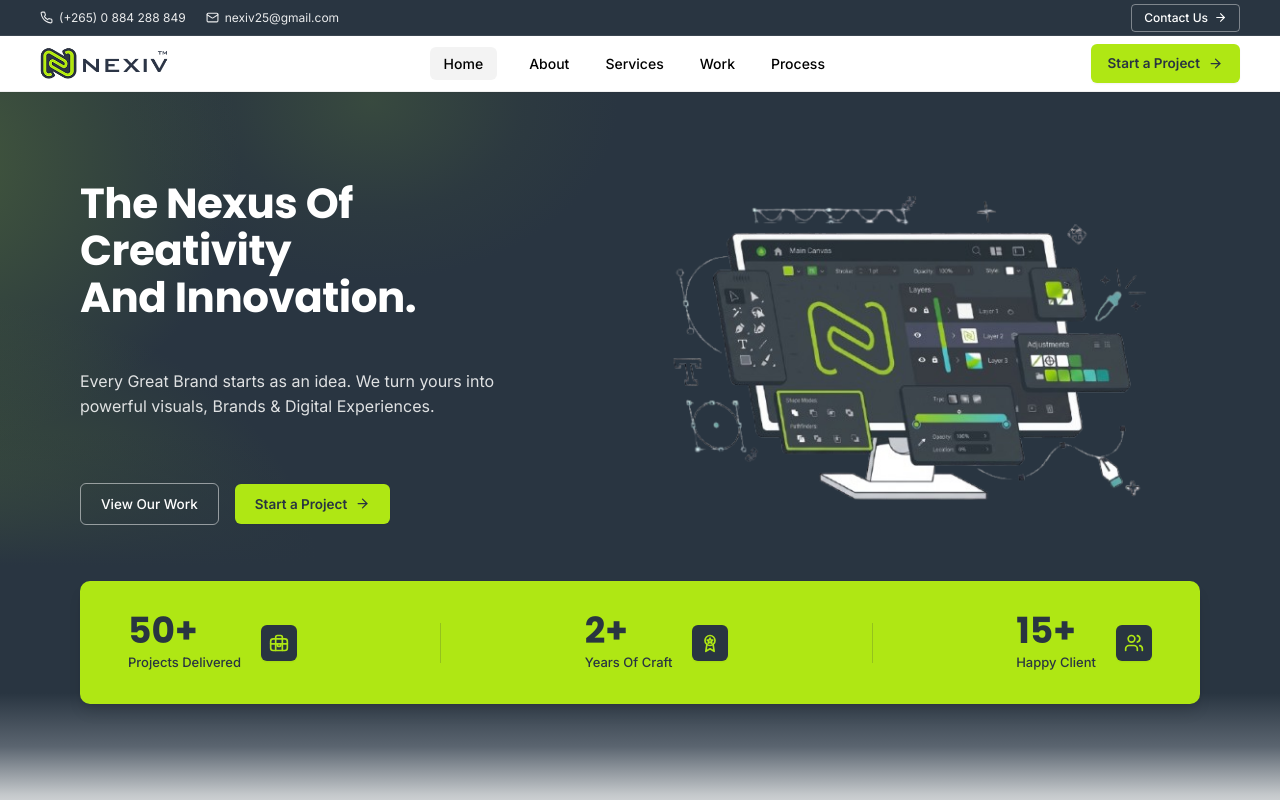
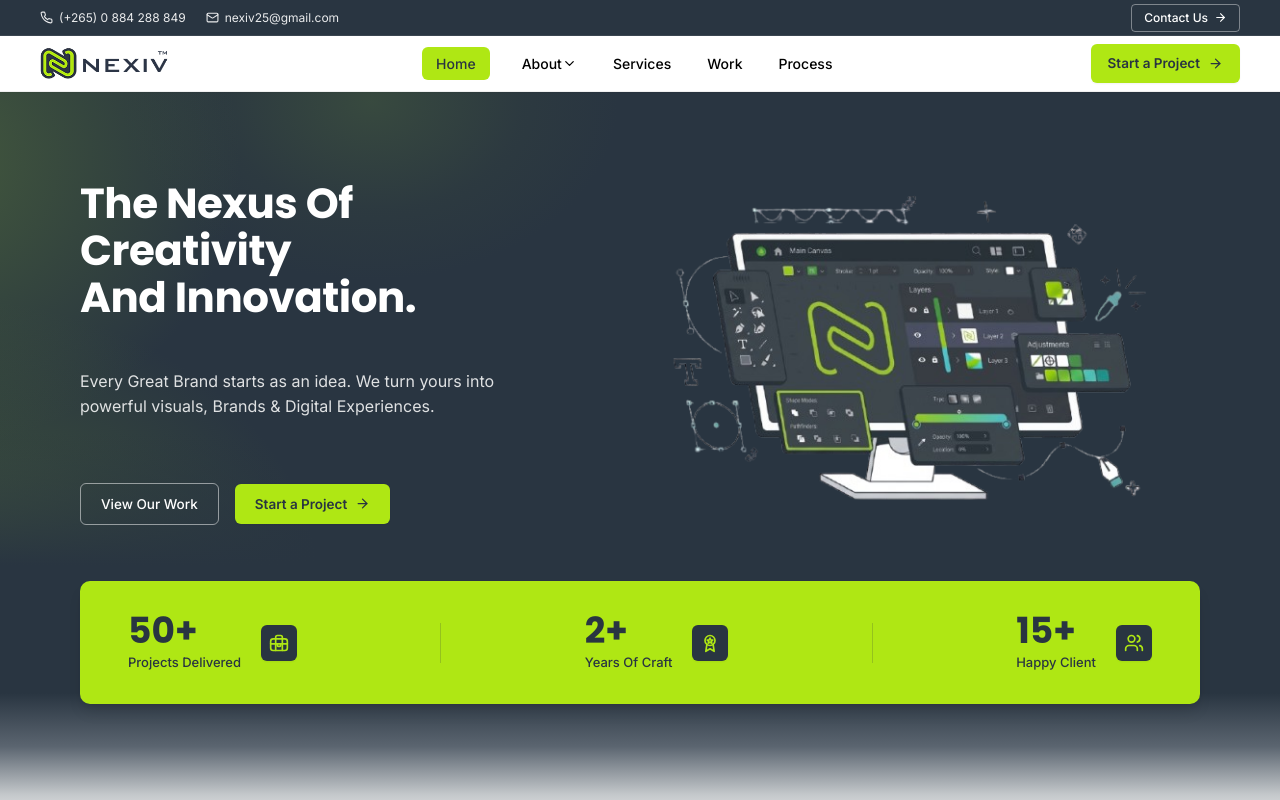
Before and after one commit to FAROOKKALUMBI/NEXIV-WEBSITE, a Next.js app: page / in a window 1280 px wide. Shown: the top 800 px of the page. Built offline with nearby package versions, Linux system fonts and the light colour scheme.

Commit message:
feat(nav): highlight current page and section

```diff
--- a/components/layout/Navbar.tsx
+++ b/components/layout/Navbar.tsx
@@ -1,110 +1,98 @@
 "use client";
 
-import React, { useState } from "react";
-import { Menu, X, ArrowRight } from "lucide-react";
+import React, { useEffect, useMemo, useState } from "react";
+import { usePathname } from "next/navigation";
+import { Menu, X, ArrowRight, ChevronDown } from "lucide-react";
 import { motion, AnimatePresence } from "framer-motion";
 import { Logo } from "../ui/Logo";
 
-interface NavbarProps {
-  onOpenContact?: () => void;
-}
+interface NavbarProps { onOpenContact?: () => void; }
+
+const navLinks = [
+  { name: "Home", href: "/#home", section: "home" },
+  { name: "Services", href: "/services", section: "services" },
+  { name: "Work", href: "/work", section: "work" },
+  { name: "Process", href: "/process", section: "process" },
+];
+
+const homeSections = [...navLinks.map((link) => link.section), "about"];
+
+const aboutLinks = [
+  { name: "About Us", href: "/about#overview", section: "overview" },
+  { name: "Our Team", href: "/about#leadership", section: "leadership" },
+  { name: "Our Partners", href: "/about#partners", section: "partners" },
+  { name: "FAQs", href: "/about#faqs", section: "faqs" },
+];
+
+const normaliseAboutSection = (hash: string) => {
+  const section = hash.replace("#", "");
+  if (section === "our-team") return "leadership";
+  if (section === "our-partners") return "partners";
+  return aboutLinks.some((link) => link.section === section) ? section : "overview";
+};
 
 export function Navbar({ onOpenContact }: NavbarProps) {
+  const pathname = usePathname();
   const [isOpen, setIsOpen] = useState(false);
+  const [isAboutOpen, setIsAboutOpen] = useState(false);
+  const [activeSection, setActiveSection] = useState("home");
+  const [aboutSection, setAboutSection] = useState("overview");
 
-  const navLinks = [
-    { name: "Home", href: "#home", active: true },
-    { name: "About", href: "#about" },
-    { name: "Services", href: "#services" },
-    { name: "Work", href: "#work" },
-    { name: "Process", href: "#process" },
-  ];
+  useEffect(() => {
+    const updateFromHash = () => {
+      const hash = window.location.hash.replace("#", "");
+      if (pathname === "/about") setAboutSection(normaliseAboutSection(hash));
+      if (pathname === "/" && navLinks.some((link) => link.section === hash)) setActiveSection(hash);
+    };
+    updateFromHash();
+    window.addEventListener("hashchange", updateFromHash);
+    return () => window.removeEventListener("hashchange", updateFromHash);
+  }, [pathname]);
 
-  return (
-    <nav className="sticky top-0 z-50 bg-white h-14 border-b border-black/[0.06] flex items-center shadow-sm">
-      <div className="w-full max-w-[1280px] mx-auto px-5 sm:px-10 h-full flex justify-between items-center">
-        {/* LEFT — Logo */}
-        <Logo variant="light" />
+  useEffect(() => {
+    if (pathname !== "/") return;
+    const sections = homeSections.map((section) => document.getElementById(section)).filter((section): section is HTMLElement => Boolean(section));
+    if (!sections.length) return;
+    const observer = new IntersectionObserver((entries) => {
+      const visible = entries.filter((entry) => entry.isIntersecting).sort((a, b) => b.intersectionRatio - a.intersectionRatio)[0];
+      if (visible) setActiveSection(visible.target.id);
+    }, { rootMargin: "-20% 0px -55% 0px", threshold: [0.1, 0.3, 0.6] });
+    sections.forEach((section) => observer.observe(section));
+    return () => observer.disconnect();
+  }, [pathname]);
 
-        {/* CENTER — Nav (Desktop & Tablet) */}
-        <div className="hidden md:flex items-center gap-5 lg:gap-7">
-          {navLinks.map((link) => (
-            <a
-              key={link.name}
-              href={link.href}
-              className={`font-inter font-medium text-[14px] transition-colors duration-200 ${
-                link.active
-                  ? "text-black bg-[#F3F3F3] px-3.5 py-1.5 rounded-md"
-                  : "text-black hover:text-black/60 px-1 py-1"
-              }`}
-            >
-              {link.name}
-            </a>
-          ))}
+  const isAboutActive = pathname === "/about" || (pathname === "/" && activeSection === "about");
+  const activeNavName = useMemo(() => {
+    if (isAboutActive) return "About";
+    return navLinks.find((link) => pathname === `/${link.section}` || (pathname === "/" && link.section === activeSection))?.name;
+  }, [activeSection, isAboutActive, pathname]);
+  const linkClass = (active: boolean) => `font-inter font-medium text-[14px] transition-colors duration-200 ${active ? "rounded-md bg-[#afe714] px-3.5 py-1.5 text-[#293541]" : "px-1 py-1 text-black hover:text-[#66727b]"}`;
+
+  return <nav className="sticky top-0 z-50 flex h-14 items-center border-b border-black/[0.06] bg-white shadow-sm">
+    <div className="mx-auto flex h-full w-full max-w-[1280px] items-center justify-between px-5 sm:px-10">
+      <Logo variant="light" />
+      <div className="hidden items-center gap-5 md:flex lg:gap-7">
+        <a href={navLinks[0].href} className={linkClass(activeNavName === "Home")}>Home</a>
+        <div className="relative" onMouseEnter={() => setIsAboutOpen(true)} onMouseLeave={() => setIsAboutOpen(false)}>
+          <div className={`flex items-center font-inter text-[14px] font-medium transition-colors duration-200 ${isAboutActive ? "rounded-md bg-[#afe714] text-[#293541]" : isAboutOpen ? "rounded-md bg-[#f3f3f3] text-black" : "text-black"}`}>
+            <a href="/about#overview" className={`py-1.5 ${isAboutActive || isAboutOpen ? "pl-3.5" : "pl-1"} hover:text-[#66727b]`}>About</a>
+            <button type="button" onClick={() => setIsAboutOpen((open) => !open)} aria-label="Open About menu" aria-expanded={isAboutOpen} aria-haspopup="menu" className={`py-1.5 ${isAboutActive || isAboutOpen ? "pr-3" : "pr-1"} hover:text-[#66727b]`}><ChevronDown size={15} className={`transition-transform ${isAboutOpen ? "rotate-180" : ""}`} /></button>
+          </div>
+          <AnimatePresence>{isAboutOpen && <motion.div initial={{ opacity: 0, y: -6 }} animate={{ opacity: 1, y: 0 }} exit={{ opacity: 0, y: -6 }} transition={{ duration: 0.16 }} role="menu" className="absolute left-0 top-full mt-2 w-56 rounded-xl border border-black/[0.08] bg-white p-2.5 shadow-xl">
+            <p className="px-3 py-2 font-poppins text-[13px] font-bold text-[#293541]">About NEXIV</p><div className="mx-2 mb-1 h-px bg-black/[0.08]" />
+            {aboutLinks.map((link) => <a key={link.name} href={link.href} role="menuitem" onClick={() => setIsAboutOpen(false)} className={`block rounded-lg px-3 py-2.5 font-inter text-[14px] font-medium transition-colors ${pathname === "/about" && aboutSection === link.section ? "bg-[#afe714] text-[#293541]" : "text-[#293541] hover:bg-[#afe714]/20 hover:text-black"}`}>{link.name}</a>)}
+          </motion.div>}</AnimatePresence>
         </div>
-
-        {/* RIGHT — CTA (Desktop) */}
-        <div className="hidden md:flex items-center">
-          <button
-            onClick={onOpenContact}
-            className="font-inter font-semibold text-[13.5px] bg-[#afe714] text-[#293541] px-4 py-2 rounded-md flex items-center gap-2 hover:bg-white hover:text-[#293541] active:bg-white/90 active:scale-[0.98] border border-transparent hover:border-black/10 transition-all duration-200 shadow-sm cursor-pointer group focus-visible:ring-2 focus-visible:ring-[#afe714]"
-          >
-            <span>Start a Project</span>
-            <ArrowRight size={15} className="transition-transform duration-200 group-hover:translate-x-1 text-[#293541]" />
-          </button>
-        </div>
-
-        {/* Mobile Hamburger */}
-        <div className="flex md:hidden items-center">
-          <button
-            onClick={() => setIsOpen(!isOpen)}
-            className="p-1.5 rounded-md text-black hover:bg-slate-100 focus:outline-none focus-visible:ring-2 focus-visible:ring-[#afe714]"
-            aria-label="Toggle Navigation"
-          >
-            {isOpen ? <X className="w-5 h-5" /> : <Menu className="w-5 h-5" />}
-          </button>
-        </div>
+        {navLinks.slice(1).map((link) => <a key={link.name} href={link.href} className={linkClass(activeNavName === link.name)}>{link.name}</a>)}
       </div>
-
-      {/* Mobile Menu Dropdown with Framer Motion AnimatePresence */}
-      <AnimatePresence>
-        {isOpen && (
-          <motion.div
-            initial={{ opacity: 0, height: 0 }}
-            animate={{ opacity: 1, height: "auto" }}
-            exit={{ opacity: 0, height: 0 }}
-            transition={{ duration: 0.25, ease: "easeInOut" }}
-            className="md:hidden absolute top-14 left-0 w-full bg-white border-b border-black/[0.08] px-6 py-5 shadow-xl overflow-hidden"
-          >
-            <div className="flex flex-col space-y-3">
-              {navLinks.map((link) => (
-                <a
-                  key={link.name}
-                  href={link.href}
-                  onClick={() => setIsOpen(false)}
-                  className={`font-inter text-[14.5px] font-medium py-2 border-b border-slate-100 ${
-                    link.active ? "text-black font-semibold" : "text-black/80 hover:text-black"
-                  }`}
-                >
-                  {link.name}
-                </a>
-              ))}
-              <div className="pt-2">
-                <button
-                  onClick={() => {
-                    setIsOpen(false);
-                    if (onOpenContact) onOpenContact();
-                  }}
-                  className="w-full inline-flex items-center justify-center gap-2 px-5 py-2.5 rounded-md bg-[#afe714] text-[#293541] font-inter font-semibold text-[13.5px] shadow-sm hover:bg-white hover:text-[#293541] active:bg-white/90 active:scale-[0.98] border border-transparent hover:border-black/10 transition-all"
-                >
-                  <span>Start a Project</span>
-                  <ArrowRight size={15} />
-                </button>
-              </div>
-            </div>
-          </motion.div>
-        )}
-      </AnimatePresence>
-    </nav>
-  );
+      <div className="hidden items-center md:flex"><button onClick={onOpenContact} className="group flex items-center gap-2 rounded-md border border-transparent bg-[#afe714] px-4 py-2 font-inter text-[13.5px] font-semibold text-[#293541] shadow-sm transition-all duration-200 hover:border-black/10 hover:bg-white active:scale-[0.98] focus-visible:ring-2 focus-visible:ring-[#afe714]"><span>Start a Project</span><ArrowRight size={15} className="text-[#293541] transition-transform duration-200 group-hover:translate-x-1" /></button></div>
+      <div className="flex items-center md:hidden"><button onClick={() => setIsOpen(!isOpen)} className="rounded-md p-1.5 text-black hover:bg-slate-100 focus:outline-none focus-visible:ring-2 focus-visible:ring-[#afe714]" aria-label="Toggle Navigation">{isOpen ? <X className="h-5 w-5" /> : <Menu className="h-5 w-5" />}</button></div>
+    </div>
+    <AnimatePresence>{isOpen && <motion.div initial={{ opacity: 0, height: 0 }} animate={{ opacity: 1, height: "auto" }} exit={{ opacity: 0, height: 0 }} transition={{ duration: 0.25, ease: "easeInOut" }} className="absolute left-0 top-14 w-full overflow-hidden border-b border-black/[0.08] bg-white px-6 py-5 shadow-xl md:hidden"><div className="flex flex-col space-y-3">
+      <a href={navLinks[0].href} onClick={() => setIsOpen(false)} className={`rounded-md px-3 py-2 font-inter text-[14.5px] font-medium ${activeNavName === "Home" ? "bg-[#afe714] font-semibold text-[#293541]" : "text-black/80 hover:bg-[#afe714]/20 hover:text-black"}`}>Home</a>
+      <div className="border-y border-slate-100 py-2"><a href="/about#overview" onClick={() => setIsOpen(false)} className={`block rounded-md px-3 py-2 font-poppins text-xs font-bold uppercase tracking-wide ${isAboutActive ? "bg-[#afe714] text-[#293541]" : "text-[#293541] hover:bg-[#afe714]/20"}`}>About NEXIV</a>{aboutLinks.map((link) => <a key={link.name} href={link.href} onClick={() => setIsOpen(false)} className={`mt-1 block rounded-md px-3 py-2 font-inter text-[14px] font-medium ${pathname === "/about" && aboutSection === link.section ? "bg-[#afe714] text-[#293541]" : "text-black/80 hover:bg-[#afe714]/20 hover:text-black"}`}>{link.name}</a>)}</div>
+      {navLinks.slice(1).map((link) => <a key={link.name} href={link.href} onClick={() => setIsOpen(false)} className={`rounded-md px-3 py-2 font-inter text-[14.5px] font-medium ${activeNavName === link.name ? "bg-[#afe714] font-semibold text-[#293541]" : "text-black/80 hover:bg-[#afe714]/20 hover:text-black"}`}>{link.name}</a>)}
+      <div className="pt-2"><button onClick={() => { setIsOpen(false); onOpenContact?.(); }} className="inline-flex w-full items-center justify-center gap-2 rounded-md border border-transparent bg-[#afe714] px-5 py-2.5 font-inter text-[13.5px] font-semibold text-[#293541] shadow-sm transition-all hover:border-black/10 hover:bg-white active:scale-[0.98]"><span>Start a Project</span><ArrowRight size={15} /></button></div>
+    </div></motion.div>}</AnimatePresence>
+  </nav>;
 }
```
